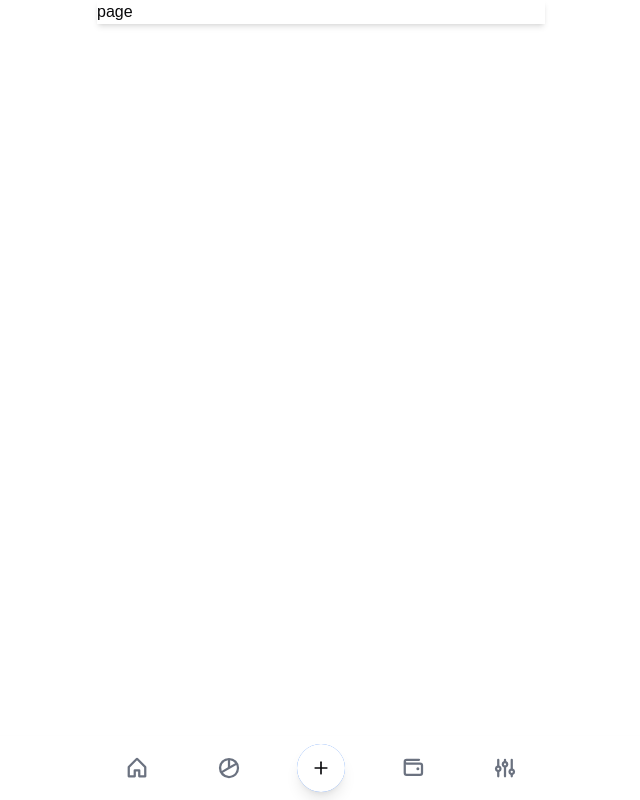
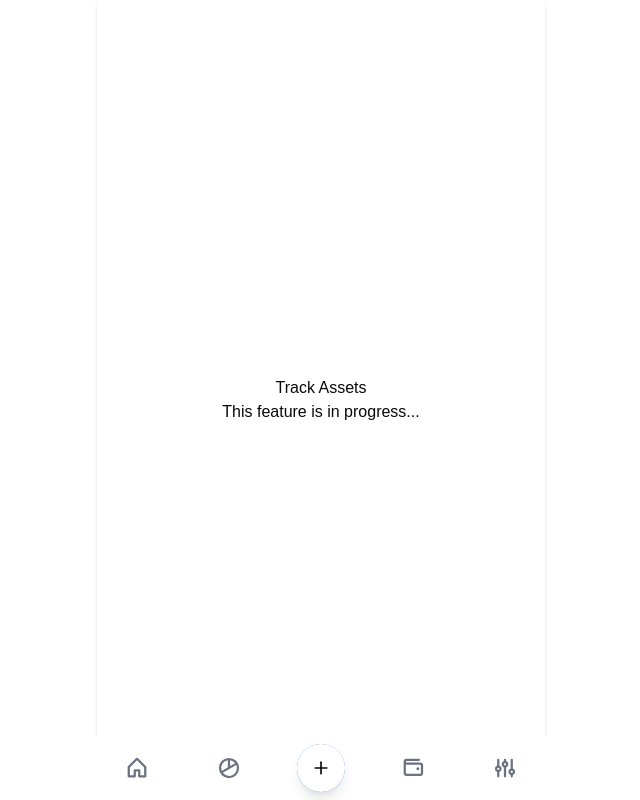
Before and after one commit to Nikhil0723/Expense-Tracker-pwa, a Next.js app: page /assets in a window 1280 px wide. Shown: the whole page, without its empty margins (319-959 px from the left). Built offline with nearby package versions, Linux system fonts and the light colour scheme.

Commit message:
add asset page

```diff
--- a/app/assets/page.tsx
+++ b/app/assets/page.tsx
@@ -2,7 +2,10 @@ import React from 'react'
 
 const page = () => {
   return (
-    <div>page</div>
+    <div className=' h-screen flex flex-col items-center justify-center'>
+      <h1>Track Assets </h1>
+      <p>This feature is in progress... </p>
+    </div>
   )
 }
 
--- a/components/AddTransaction.tsx
+++ b/components/AddTransaction.tsx
@@ -219,7 +219,7 @@ export default function AddTransaction() {
               value={type}
               onValueChange={(value) => setType(value as "income" | "expense")}
             >
-              <SelectTrigger className="w-16 h-auto p-2.5">
+              <SelectTrigger className=" w-fit h-auto p-2.5">
                 <SelectValue>{type}</SelectValue>
               </SelectTrigger>
               <SelectContent>
@@ -277,10 +277,10 @@ export default function AddTransaction() {
                   if (tag) setSelectedTag(tag);
                 }}
               >
-                <SelectTrigger className="w-28 h-auto p-2.5">
+                <SelectTrigger className=" w-fit h-auto p-2.5">
                   <SelectValue placeholder="Tags">
                     {selectedTag ? (
-                      <div className="flex items-center gap-1">
+                      <div className="flex items-center gap-2">
                         <span
                           className="w-3 h-3 rounded-full"
                           style={{ backgroundColor: selectedTag.color }}
```
